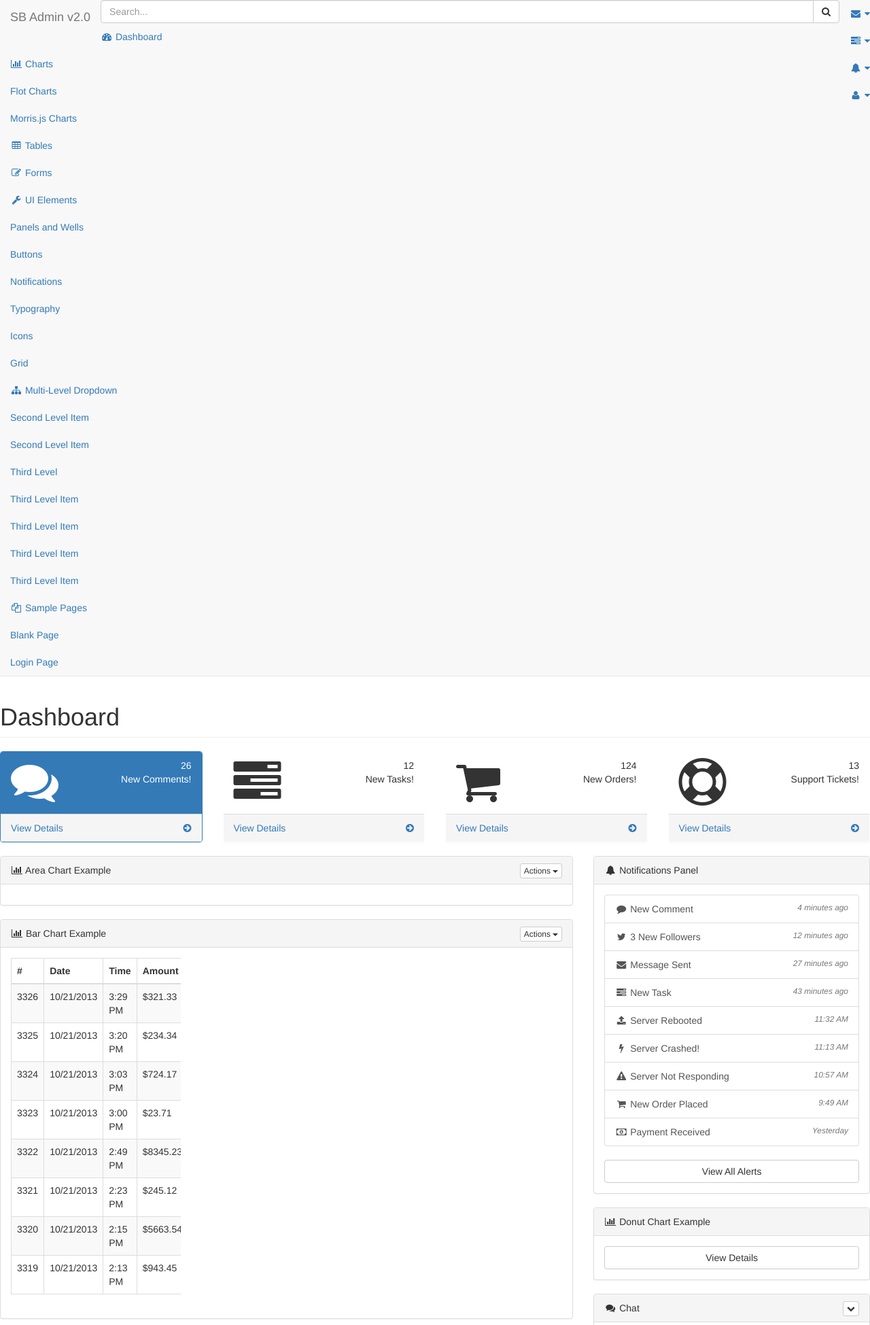
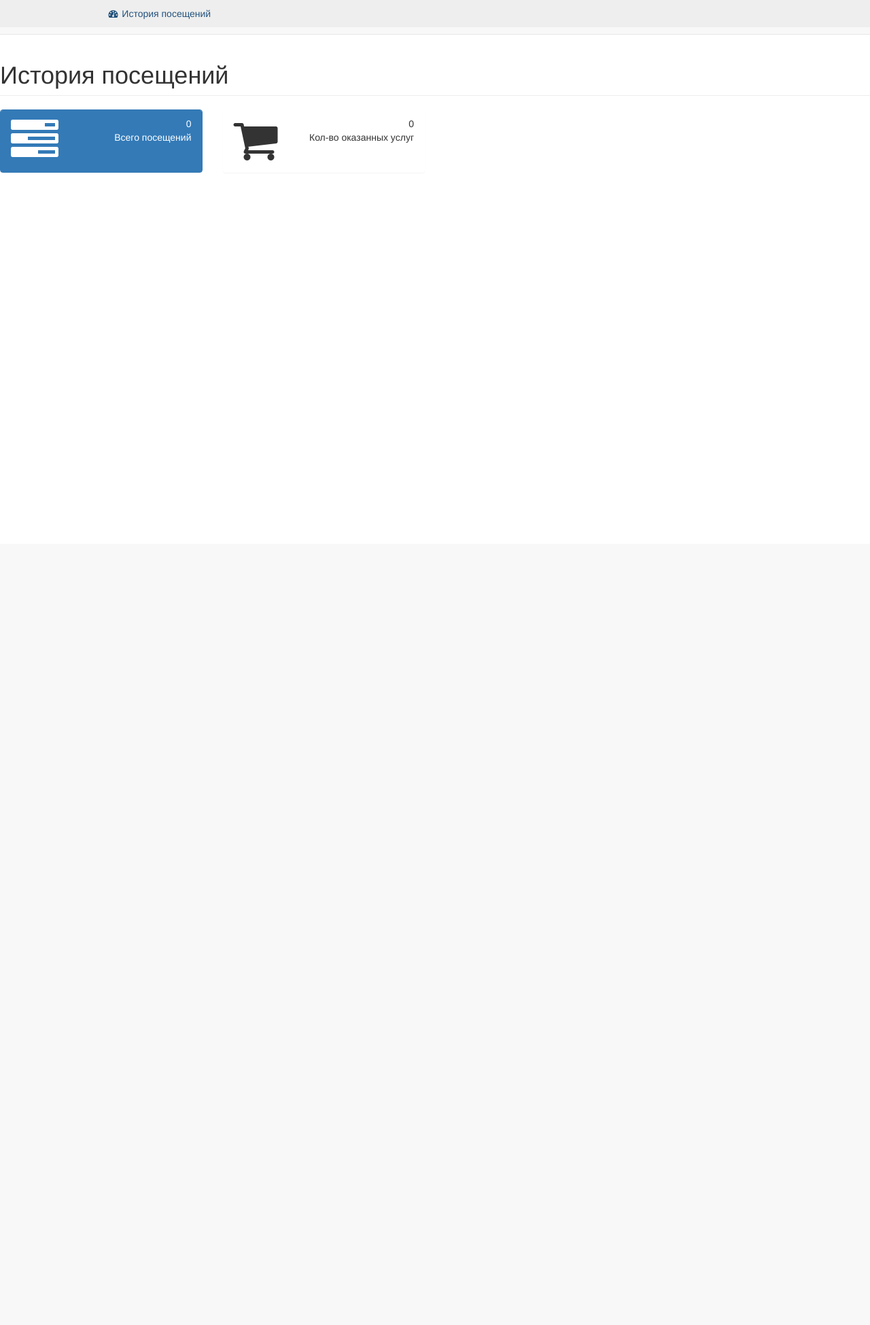
Before and after one commit to mmasterenko/lancer, a Django app: a page that uses clientArea/templates/clientArea/pages/index.html in a window 1280 px wide. Shown: the top 1949 px of the page at 68% size. After the commit the page ends 254 px from the top, so only its background shows below. Run offline with Django 3.2, Linux system fonts and the light colour scheme; data comes from the database, SQL or seed files in the repository; grey boxes labelled with a size stand in for pictures from a placeholder-image service; some libraries are stand-ins or nearby versions.

Commit message:
clientArea first page

```diff
--- a/clientArea/templates/clientArea/pages/index.html
+++ b/clientArea/templates/clientArea/pages/index.html
@@ -2,32 +2,32 @@
 <html lang="en">
 
 <head>
-
+    {% load staticfiles %}
     <meta charset="utf-8">
     <meta http-equiv="X-UA-Compatible" content="IE=edge">
     <meta name="viewport" content="width=device-width, initial-scale=1">
     <meta name="description" content="">
     <meta name="author" content="">
 
-    <title>SB Admin 2 - Bootstrap Admin Theme</title>
+    <title>Личный кабинет | Лансер Сервис</title>
 
     <!-- Bootstrap Core CSS -->
-    <link href="../bower_components/bootstrap/dist/css/bootstrap.min.css" rel="stylesheet">
+    <link href="{% static 'clientArea/bower_components/bootstrap/dist/css/bootstrap.min.css' %}" rel="stylesheet">
 
     <!-- MetisMenu CSS -->
-    <link href="../bower_components/metisMenu/dist/metisMenu.min.css" rel="stylesheet">
+    <link href="{% static 'clientArea/bower_components/metisMenu/dist/metisMenu.min.css' %}" rel="stylesheet">
 
     <!-- Timeline CSS -->
-    <link href="../dist/css/timeline.css" rel="stylesheet">
+    <link href="{% static 'clientArea/dist/css/timeline.css' %}" rel="stylesheet">
 
     <!-- Custom CSS -->
-    <link href="../dist/css/sb-admin-2.css" rel="stylesheet">
+    <link href="{% static 'clientArea/dist/css/sb-admin-2.css' %}" rel="stylesheet">
 
     <!-- Morris Charts CSS -->
-    <link href="../bower_components/morrisjs/morris.css" rel="stylesheet">
+    <link href="{% static 'clientArea/bower_components/morrisjs/morris.css' %}" rel="stylesheet">
 
     <!-- Custom Fonts -->
-    <link href="../bower_components/font-awesome/css/font-awesome.min.css" rel="stylesheet" type="text/css">
+    <link href="{% static 'clientArea/bower_components/font-awesome/css/font-awesome.min.css' %}" rel="stylesheet" type="text/css">
 
     <!-- HTML5 Shim and Respond.js IE8 support of HTML5 elements and media queries -->
     <!-- WARNING: Respond.js doesn't work if you view the page via file:// -->
@@ -51,11 +51,12 @@
                     <span class="icon-bar"></span>
                     <span class="icon-bar"></span>
                 </button>
-                <a class="navbar-brand" href="index.html">SB Admin v2.0</a>
+                <a class="navbar-brand" href="index.html">Лансер Сервис</a>
             </div>
             <!-- /.navbar-header -->
 
             <ul class="nav navbar-top-links navbar-right">
+                {% comment %}
                 <li class="dropdown">
                     <a class="dropdown-toggle" data-toggle="dropdown" href="#">
                         <i class="fa fa-envelope fa-fw"></i>  <i class="fa fa-caret-down"></i>
@@ -246,6 +247,7 @@
                     <!-- /.dropdown-alerts -->
                 </li>
                 <!-- /.dropdown -->
+                {% endcomment %}
                 <li class="dropdown">
                     <a class="dropdown-toggle" data-toggle="dropdown" href="#">
                         <i class="fa fa-user fa-fw"></i>  <i class="fa fa-caret-down"></i>
@@ -268,6 +270,7 @@
             <div class="navbar-default sidebar" role="navigation">
                 <div class="sidebar-nav navbar-collapse">
                     <ul class="nav" id="side-menu">
+                        {% comment %}
                         <li class="sidebar-search">
                             <div class="input-group custom-search-form">
                                 <input type="text" class="form-control" placeholder="Search...">
@@ -279,9 +282,11 @@
                             </div>
                             <!-- /input-group -->
                         </li>
+                        {% endcomment %}
                         <li>
-                            <a href="index.html"><i class="fa fa-dashboard fa-fw"></i> Dashboard</a>
+                            <a href="index.html"><i class="fa fa-dashboard fa-fw"></i> История посещений</a>
                         </li>
+                        {% comment %}
                         <li>
                             <a href="#"><i class="fa fa-bar-chart-o fa-fw"></i> Charts<span class="fa arrow"></span></a>
                             <ul class="nav nav-second-level">
@@ -366,6 +371,7 @@
                             </ul>
                             <!-- /.nav-second-level -->
                         </li>
+                        {% endcomment %}
                     </ul>
                 </div>
                 <!-- /.sidebar-collapse -->
@@ -376,7 +382,7 @@
         <div id="page-wrapper">
             <div class="row">
                 <div class="col-lg-12">
-                    <h1 class="page-header">Dashboard</h1>
+                    <h1 class="page-header">История посещений</h1>
                 </div>
                 <!-- /.col-lg-12 -->
             </div>
@@ -387,14 +393,15 @@
                         <div class="panel-heading">
                             <div class="row">
                                 <div class="col-xs-3">
-                                    <i class="fa fa-comments fa-5x"></i>
+                                    <i class="fa fa-tasks fa-5x"></i>
                                 </div>
                                 <div class="col-xs-9 text-right">
-                                    <div class="huge">26</div>
-                                    <div>New Comments!</div>
+                                    <div class="huge">0</div>
+                                    <div>Всего посещений</div>
                                 </div>
                             </div>
                         </div>
+                        {% comment %}
                         <a href="#">
                             <div class="panel-footer">
                                 <span class="pull-left">View Details</span>
@@ -402,6 +409,7 @@
                                 <div class="clearfix"></div>
                             </div>
                         </a>
+                        {% endcomment %}
                     </div>
                 </div>
                 <div class="col-lg-3 col-md-6">
@@ -409,14 +417,15 @@
                         <div class="panel-heading">
                             <div class="row">
                                 <div class="col-xs-3">
-                                    <i class="fa fa-tasks fa-5x"></i>
+                                    <i class="fa fa-shopping-cart fa-5x"></i>
                                 </div>
                                 <div class="col-xs-9 text-right">
-                                    <div class="huge">12</div>
-                                    <div>New Tasks!</div>
+                                    <div class="huge">0</div>
+                                    <div>Кол-во оказанных услуг</div>
                                 </div>
                             </div>
                         </div>
+                        {% comment %}
                         <a href="#">
                             <div class="panel-footer">
                                 <span class="pull-left">View Details</span>
@@ -424,8 +433,10 @@
                                 <div class="clearfix"></div>
                             </div>
                         </a>
+                        {% endcomment %}
                     </div>
                 </div>
+                {% comment %}
                 <div class="col-lg-3 col-md-6">
                     <div class="panel panel-yellow">
                         <div class="panel-heading">
@@ -470,10 +481,12 @@
                         </a>
                     </div>
                 </div>
+                {% endcomment %}
             </div>
             <!-- /.row -->
             <div class="row">
                 <div class="col-lg-8">
+                    {% comment %}
                     <div class="panel panel-default">
                         <div class="panel-heading">
                             <i class="fa fa-bar-chart-o fa-fw"></i> Area Chart Example
@@ -718,9 +731,11 @@
                         <!-- /.panel-body -->
                     </div>
                     <!-- /.panel -->
+                    {% endcomment %}
                 </div>
                 <!-- /.col-lg-8 -->
                 <div class="col-lg-4">
+                    {% comment %}
                     <div class="panel panel-default">
                         <div class="panel-heading">
                             <i class="fa fa-bell fa-fw"></i> Notifications Panel
@@ -780,6 +795,8 @@
                         <!-- /.panel-body -->
                     </div>
                     <!-- /.panel -->
+                    {% endcomment %}
+                    {% comment %}
                     <div class="panel panel-default">
                         <div class="panel-heading">
                             <i class="fa fa-bar-chart-o fa-fw"></i> Donut Chart Example
@@ -909,6 +926,7 @@
                         <!-- /.panel-footer -->
                     </div>
                     <!-- /.panel .chat-panel -->
+                    {% endcomment %}
                 </div>
                 <!-- /.col-lg-4 -->
             </div>
@@ -920,21 +938,21 @@
     <!-- /#wrapper -->
 
     <!-- jQuery -->
-    <script src="../bower_components/jquery/dist/jquery.min.js"></script>
+    <script src="{% static 'clientArea/bower_components/jquery/dist/jquery.min.js' %}"></script>
 
     <!-- Bootstrap Core JavaScript -->
-    <script src="../bower_components/bootstrap/dist/js/bootstrap.min.js"></script>
+    <script src="{% static 'clientArea/bower_components/bootstrap/dist/js/bootstrap.min.js' %}"></script>
 
     <!-- Metis Menu Plugin JavaScript -->
-    <script src="../bower_components/metisMenu/dist/metisMenu.min.js"></script>
+    <script src="{% static 'clientArea/bower_components/metisMenu/dist/metisMenu.min.js' %}"></script>
 
     <!-- Morris Charts JavaScript -->
-    <script src="../bower_components/raphael/raphael-min.js"></script>
-    <script src="../bower_components/morrisjs/morris.min.js"></script>
-    <script src="../js/morris-data.js"></script>
+    <script src="{% static 'clientArea/bower_components/raphael/raphael-min.js' %}"></script>
+    <script src="{% static 'clientArea/bower_components/morrisjs/morris.min.js' %}"></script>
+    <script src="{% static 'clientArea/js/morris-data.js' %}"></script>
 
     <!-- Custom Theme JavaScript -->
-    <script src="../dist/js/sb-admin-2.js"></script>
+    <script src="{% static 'clientArea/dist/js/sb-admin-2.js' %}"></script>
 
 </body>
 
--- a/clientArea/urls.py
+++ b/clientArea/urls.py
@@ -2,4 +2,5 @@ from django.conf.urls import url
 
 urlpatterns = [
     url(r'^$', 'clientArea.views.visits', name='visits'),
+    url(r'^(?P<page_name>[a-z-]+\.html)$', 'clientArea.views.pages', name='pages'),
 ]
--- a/clientArea/views.py
+++ b/clientArea/views.py
@@ -3,3 +3,7 @@ from django.shortcuts import render
 
 def visits(req):
     return render(req, 'clientArea/pages/index.html')
+
+
+def pages(req, page_name):
+    return render(req, 'clientArea/pages/' + page_name)
--- a/lancerProject/settings.py
+++ b/lancerProject/settings.py
@@ -185,6 +185,7 @@ STATIC_ROOT = 'staticfiles'
 
 STATICFILES_DIRS = (
     os.path.join(BASE_DIR, 'static_dir_dev'),
+    os.path.join(BASE_DIR, 'clientArea/static')
 )
 
 # *** import development settings if exists ***
```
Also changed, not shown: 2 other files.
